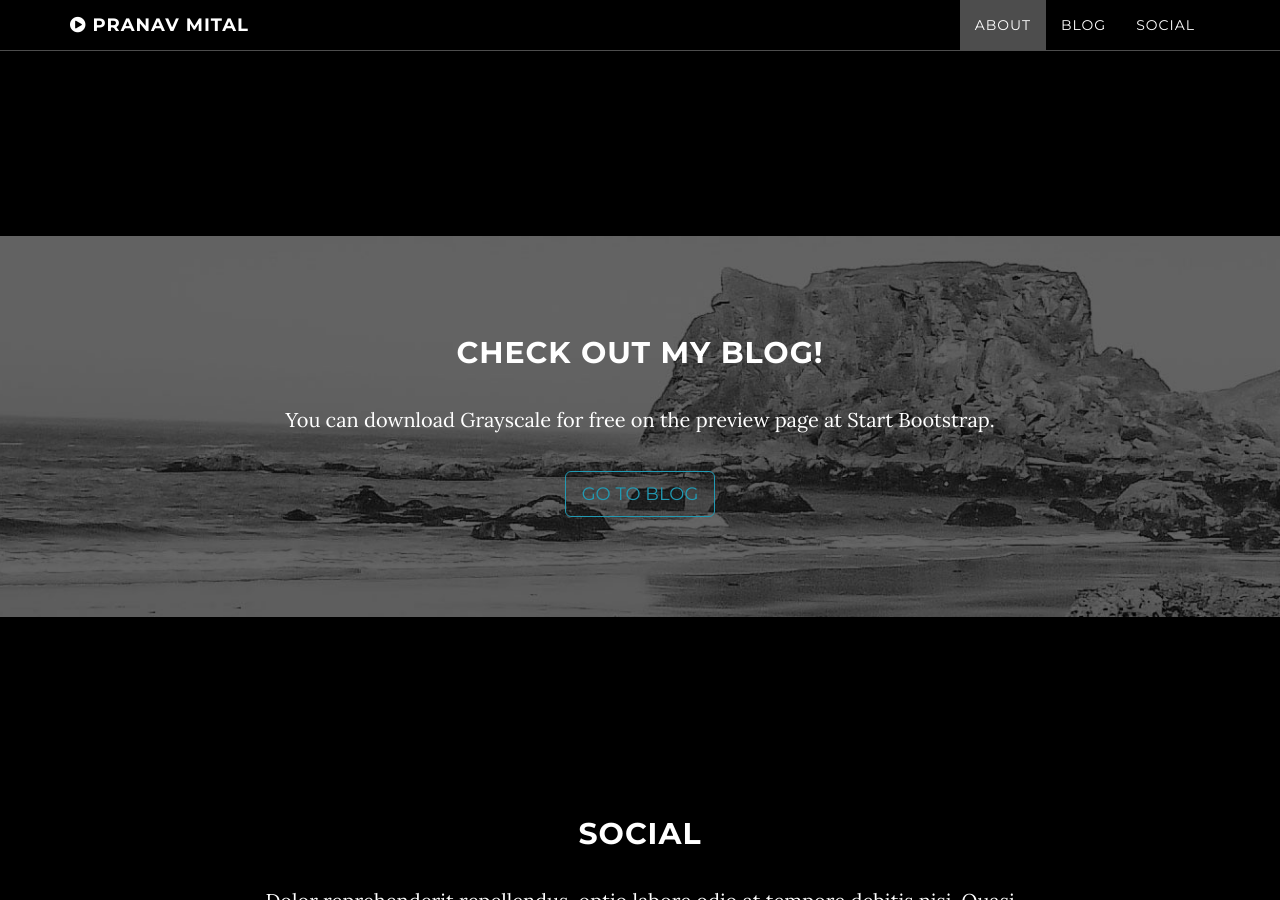
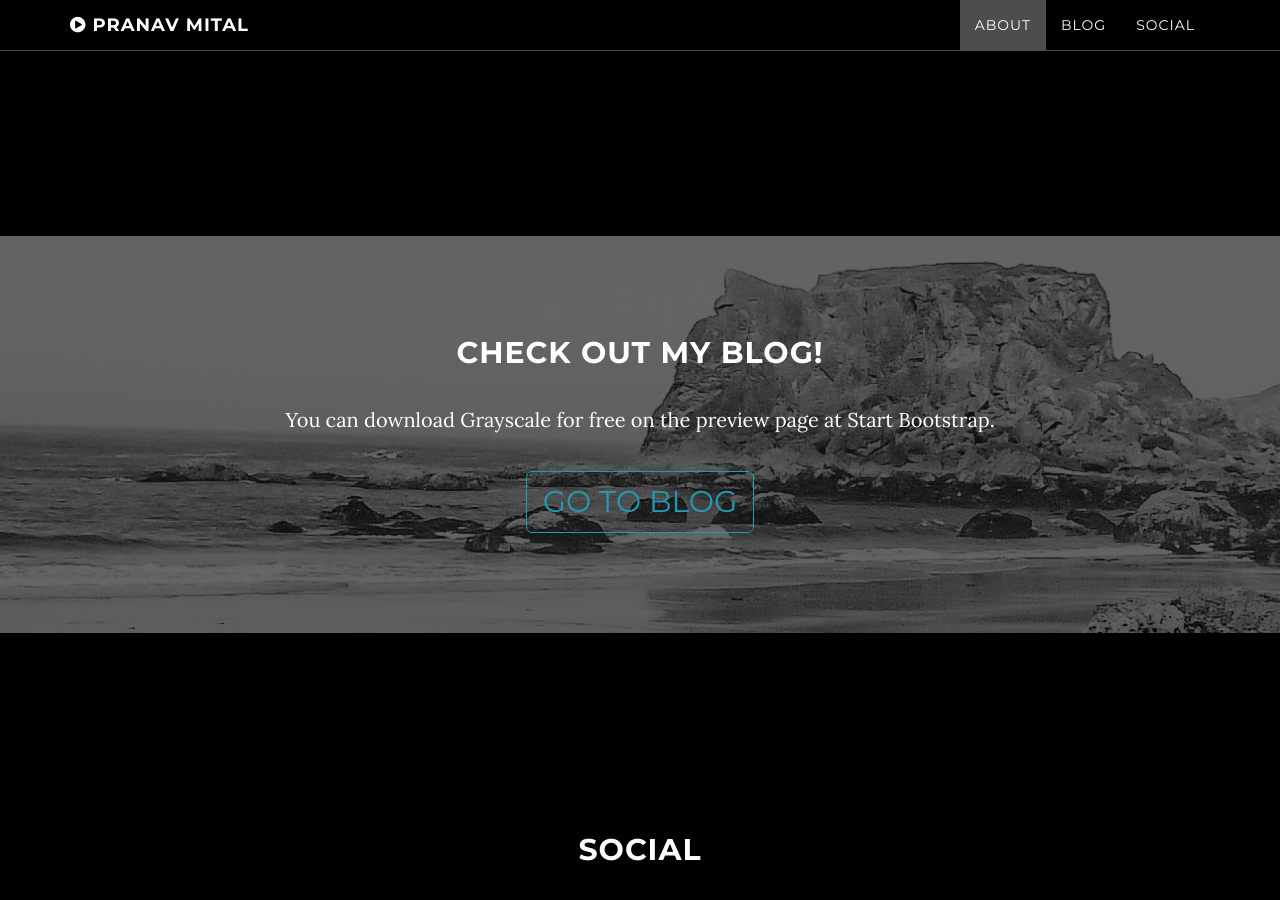
Before and after one commit to pranavmital/pranavmital.github.io, a Jekyll site: the page built from index.html, in a window 1280 px wide and 900 px high, scrolled down 1528 px. Built offline with Jekyll 4.4.1, drawn with Linux system fonts in a browser that asks for light colours.

Commit message:
Go to blog font size

```diff
--- a/_includes/download.html
+++ b/_includes/download.html
@@ -5,7 +5,9 @@
                 <div class="col-lg-8 col-lg-offset-2">
                     <h2>Check out my blog!</h2>
                     <p>You can download Grayscale for free on the preview page at Start Bootstrap.</p>
-                    <a href="http://www.pranavmital.com/blog" class="btn btn-default btn-lg">Go To Blog</a>
+                    <a href="http://www.pranavmital.com/blog" class="btn btn-default btn-lg" style="
+                        font-size: 30px;
+                        ">Go To Blog</a>
                 </div>
             </div>
         </div>
```
